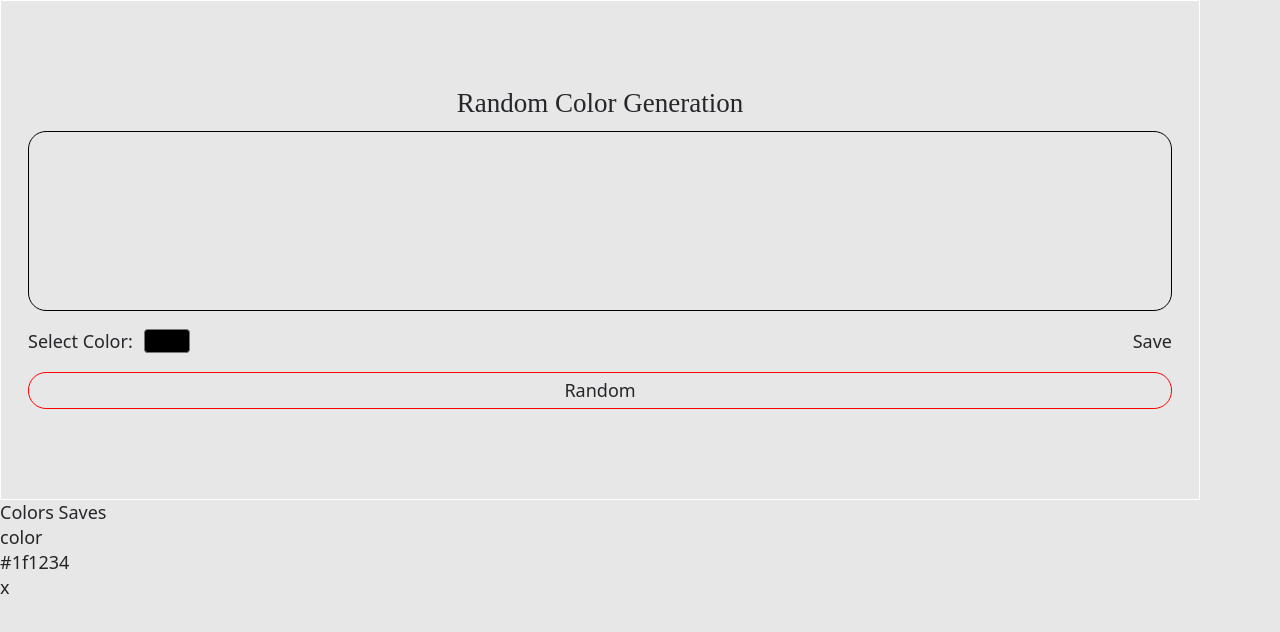
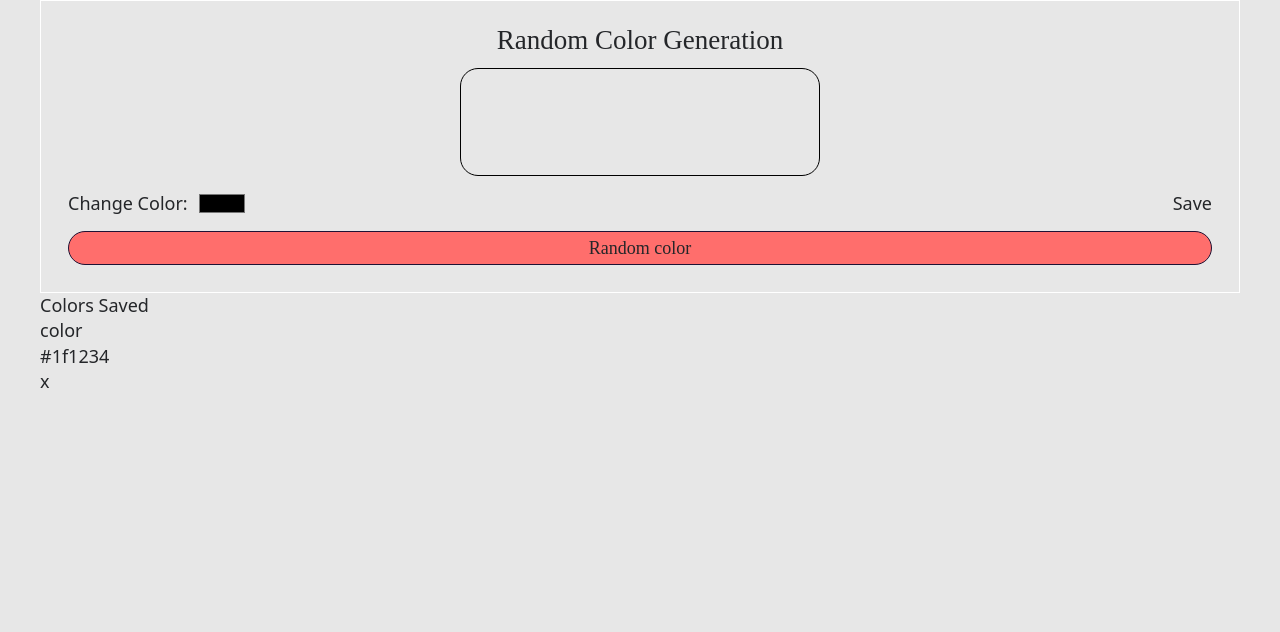
Before and after one commit to BryanGrandon/Random-Color-Generation, a React (Vite) app: page / in a window 1280 px wide. Shown: the top 632 px of the page. Built offline with nearby package versions, Linux system fonts and the light colour scheme.

Commit message:
refactor(web):change the file structure

```diff
--- a/src/App.css
+++ b/src/App.css
@@ -1,42 +1,4 @@
 .main {
   max-width: 1200px;
+  margin: auto;
 }
-.title {
-  text-align: center;
-  font-family: cursive;
-  font-size: 1.5rem;
-}
-.generation {
-  display: flex;
-  flex-direction: column;
-  gap: 0.8rem;
-  border: 1px solid #fff;
-  padding: 5rem 1.5rem;
-}
-.color {
-  border: 1px solid #000;
-  border-radius: 1rem;
-  height: 10rem;
-}
-.button {
-  border: 1px solid #ff0000;
-  padding: 0.3rem 1.5rem;
-  border-radius: 1rem;
-}
-.input {
-  height: 1.8rem;
-  border: none;
-  cursor: pointer;
-}
-.input::-webkit-color-swatch {
-  border-radius: 0.2rem;
-}
-.label {
-  display: flex;
-  gap: 0.5rem;
-  align-items: center;
-}
-.generation__section {
-  display: flex;
-  justify-content: space-between;
-}
--- a/src/App.jsx
+++ b/src/App.jsx
@@ -1,24 +1,13 @@
 import "./App.css";
+import RandomColor from "./containers/random-color/random-color";
 
 function App() {
   return (
     <>
       <main className="main">
-        <article className="generation">
-          <h2 className="title">Random Color Generation</h2>
-          <section className="color"></section>
-          <section className="generation__section">
-            <label className="label">
-              Select Color:
-              <input type="color" name="" className="input" />
-            </label>
-            <button>Save</button>
-          </section>
-          <button className="button">Random</button>
-        </article>
-
+        <RandomColor />
         <article>
-          <h2>Colors Saves</h2>
+          <h2>Colors Saved</h2>
           <section>
             <section>
               <span>color</span>
```
